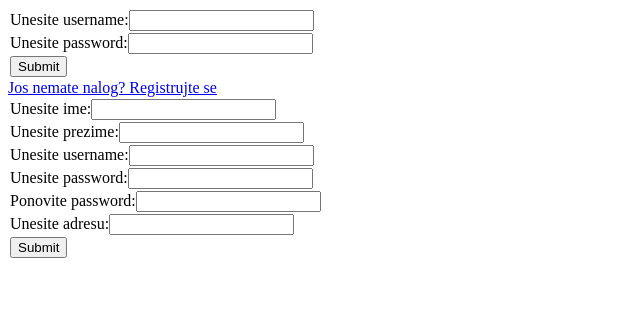
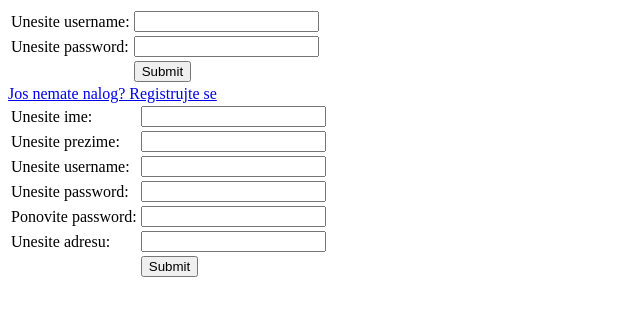
Before and after one commit to Luka729/Web2Projekat, an Angular app in the folder Web2Projekat/: page / in a window 1280 px wide. Shown: the top 316 px of the page, without its empty margins (0-640 px from the left). Built offline with nearby package versions, Linux system fonts and the light colour scheme.

Commit message:
Sredjivanje komponenti

```diff
--- a/Web2Projekat/src/app/app.component.html
+++ b/Web2Projekat/src/app/app.component.html
@@ -1,2 +1,4 @@
-<app-logovanje></app-logovanje>
-<app-registrovanje></app-registrovanje>
+<div style="align-self: center;">
+    <app-logovanje></app-logovanje>
+    <app-registrovanje></app-registrovanje>
+</div>
--- a/Web2Projekat/src/app/pocetnaStrana/logovanje/logovanje.component.html
+++ b/Web2Projekat/src/app/pocetnaStrana/logovanje/logovanje.component.html
@@ -1,16 +1,34 @@
 <form>
     <table>
         <tr>
-            <label>Unesite username:</label>
-            <input type="text">
+            <td>
+                <label>Unesite username:</label>
+            </td>
+            <td>
+                <input type="text">
+            </td>
         </tr>
+
         <tr>
-            <label>Unesite password:</label>
-            <input type="password">
+            <td>
+                <label>Unesite password:</label>
+            </td>
+
+            <td>
+                <input type="password">
+            </td>
+
         </tr>
+
         <tr>
-            <input type="submit" value="Submit">
+            <td>
+                &nbsp;
+            </td>
+            <td>
+                <input type="submit" value="Submit">
+            </td>
         </tr>
+
     </table>
     <nav>
         <a routerLink="/registrovanje">Jos nemate nalog? Registrujte se</a>
--- a/Web2Projekat/src/app/pocetnaStrana/registrovanje/registrovanje.component.html
+++ b/Web2Projekat/src/app/pocetnaStrana/registrovanje/registrovanje.component.html
@@ -1,31 +1,61 @@
 <form>
     <table>
         <tr>
+            <td>
                 <label>Unesite ime:</label>
+            </td>
+            <td>
                 <input type="text">
+            </td>
         </tr>
         <tr>
+            <td>
                 <label>Unesite prezime:</label>
+            </td>
+            <td>
                 <input type="text">
+            </td>
         </tr>
         <tr>
+            <td>
                 <label>Unesite username:</label>
+            </td>
+            <td>
                 <input type="text">
+            </td>
         </tr>
         <tr>
+            <td>
                 <label>Unesite password:</label>
+            </td>
+            <td>
                 <input type="password">
+            </td>
         </tr>
         <tr>
+            <td>
                 <label>Ponovite password:</label>
+            </td>
+
+            <td>
                 <input type="password">
+            </td>
         </tr>
         <tr>
+            <td>
                 <label>Unesite adresu:</label>
+            </td>
+            <td>
                 <input type="text">
+            </td>
         </tr>
         <tr>
+            <td>
+                &nbsp;
+            </td>
+            <td>
                 <input type="submit" value="Submit">
+            </td>
         </tr>
     </table>
 </form>
```
Lines whose indentation alone changed are shown as unchanged.
